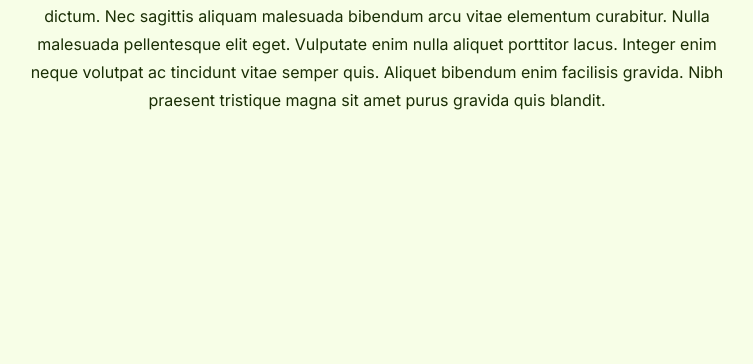
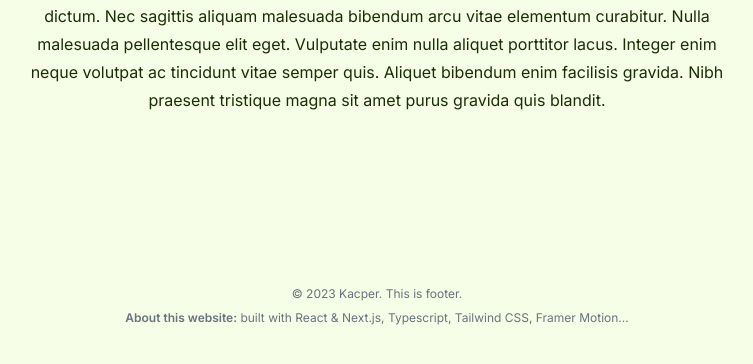
Before and after one commit to Kacperem/portfolio-website, a Next.js app: page / in a window 1280 px wide. Shown: the part 1224-1588 px from the top of the page, without its empty margins (263-1016 px from the left). Built offline with nearby package versions, Linux system fonts and the light colour scheme.

Commit message:
Add Footer

```diff
--- a/app/layout.tsx
+++ b/app/layout.tsx
@@ -1,6 +1,7 @@
 import "./globals.css";
 import { Inter } from "next/font/google";
 import Header from "@/components/header";
+import Footer from "@/components/footer";
 
 const inter = Inter({ subsets: ["latin"] });
 
@@ -18,14 +19,14 @@
     <html lang="en">
       <body
         className={`${inter.className}
-      bg-lime-50 text-lime-950 relative h-[5000px] pt-28 sm:pt-36`}
+      bg-lime-50 text-lime-950 relative pt-28 sm:pt-36`}
       >
         <div className="bg-[#dbeafe] absolute top-[-6rem] -z-10 right-[11rem] h-[31.25rem] w-[31.25rem] rounded-full blur-[10rem] sm:w-[68.75rem]"></div>
         <div className="bg-[#bfdbfe] absolute top-[-1rem] -z-10 left-[11rem] h-[31.25rem] w-[50rem] rounded-full blur-[10rem] sm:w-[68.75rem] md:left-[-33rem] lg:left-[-28rem] xl:left-[-15rem] 2xl:left-[-5rem]"></div>
 
         <Header />
-
         {children}
+        <Footer />
       </body>
     </html>
   );
--- /dev/null
+++ b/components/footer.tsx
@@ -0,0 +1,14 @@
+import React from "react";
+
+export default function Footer() {
+  return (
+    <footer className="mb-10 px-4 text-center text-gray-500">
+      <small className="mb-2 block text-xs">
+        &copy; 2023 Kacper. This is footer.
+      </small>
+      <p className="text-xs">
+        <span className="font-semibold">About this website:</span> built with React & Next.js, Typescript, Tailwind CSS, Framer Motion...
+      </p>
+    </footer>
+  );
+}
```
